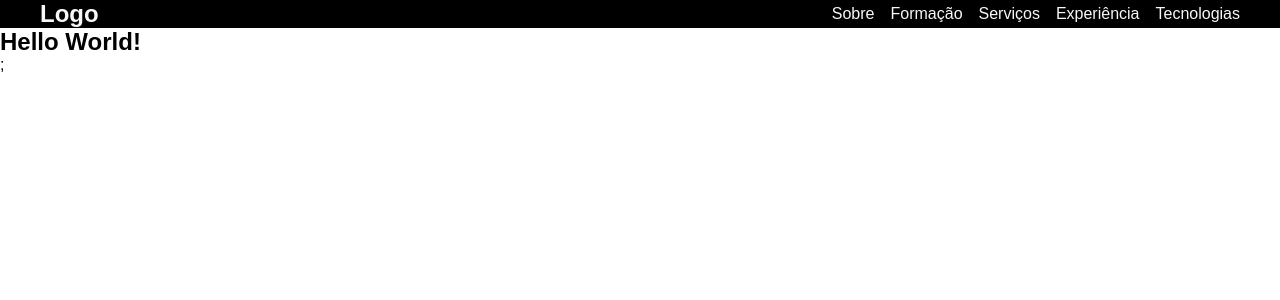
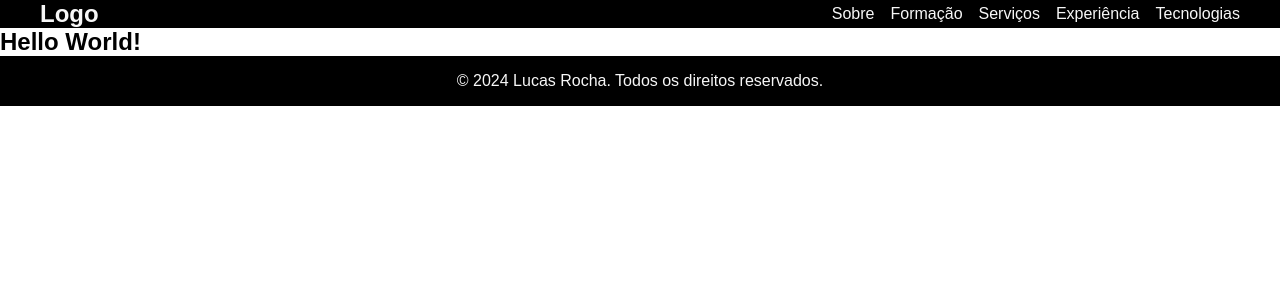
Before and after one commit to lucasrochabz/portfolio, a React (Vite) app: page / in a window 1280 px wide. Shown: the top 300 px of the page. Built offline with nearby package versions, Linux system fonts and the light colour scheme.

Commit message:
Add component footer

```diff
--- a/src/App.jsx
+++ b/src/App.jsx
@@ -1,11 +1,13 @@
 import './App.css';
+import { Footer } from './components/Footer/Footer';
 import { Header } from './components/Header/Header';
 
 export const App = () => {
   return (
     <>
       <Header />
-      <h2>Hello World!</h2>;
+      <h2>Hello World!</h2>
+      <Footer />
     </>
   );
 };
--- /dev/null
+++ b/src/components/Footer/Footer.css
@@ -0,0 +1,6 @@
+.footer {
+  background-color: #000;
+  color: #f7f7f7;
+  text-align: center;
+  padding: 1rem;
+}
--- /dev/null
+++ b/src/components/Footer/Footer.jsx
@@ -0,0 +1,11 @@
+import './Footer.css';
+
+export const Footer = () => {
+  return (
+    <>
+      <footer className="footer">
+        <p>&copy; 2024 Lucas Rocha. Todos os direitos reservados.</p>
+      </footer>
+    </>
+  );
+};
--- a/src/components/Header/Header.jsx
+++ b/src/components/Header/Header.jsx
@@ -3,7 +3,7 @@ import './Header.css';
 export const Header = () => {
   return (
     <>
-      <section className="header-bg">
+      <header className="header-bg">
         <div className="header">
           <h2>Logo</h2>
           <nav>
@@ -16,7 +16,7 @@ export const Header = () => {
             </ul>
           </nav>
         </div>
-      </section>
+      </header>
     </>
   );
 };
```
